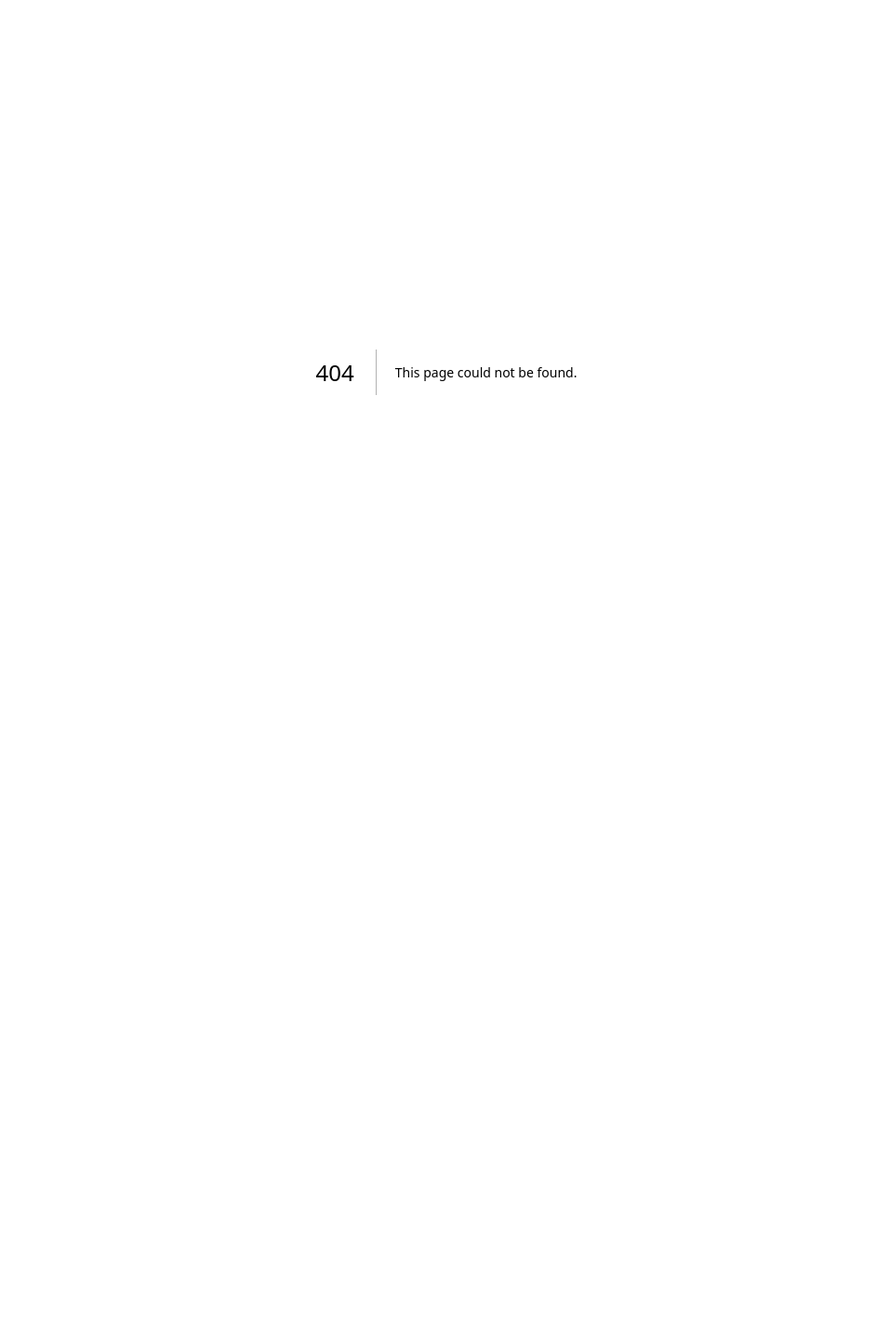
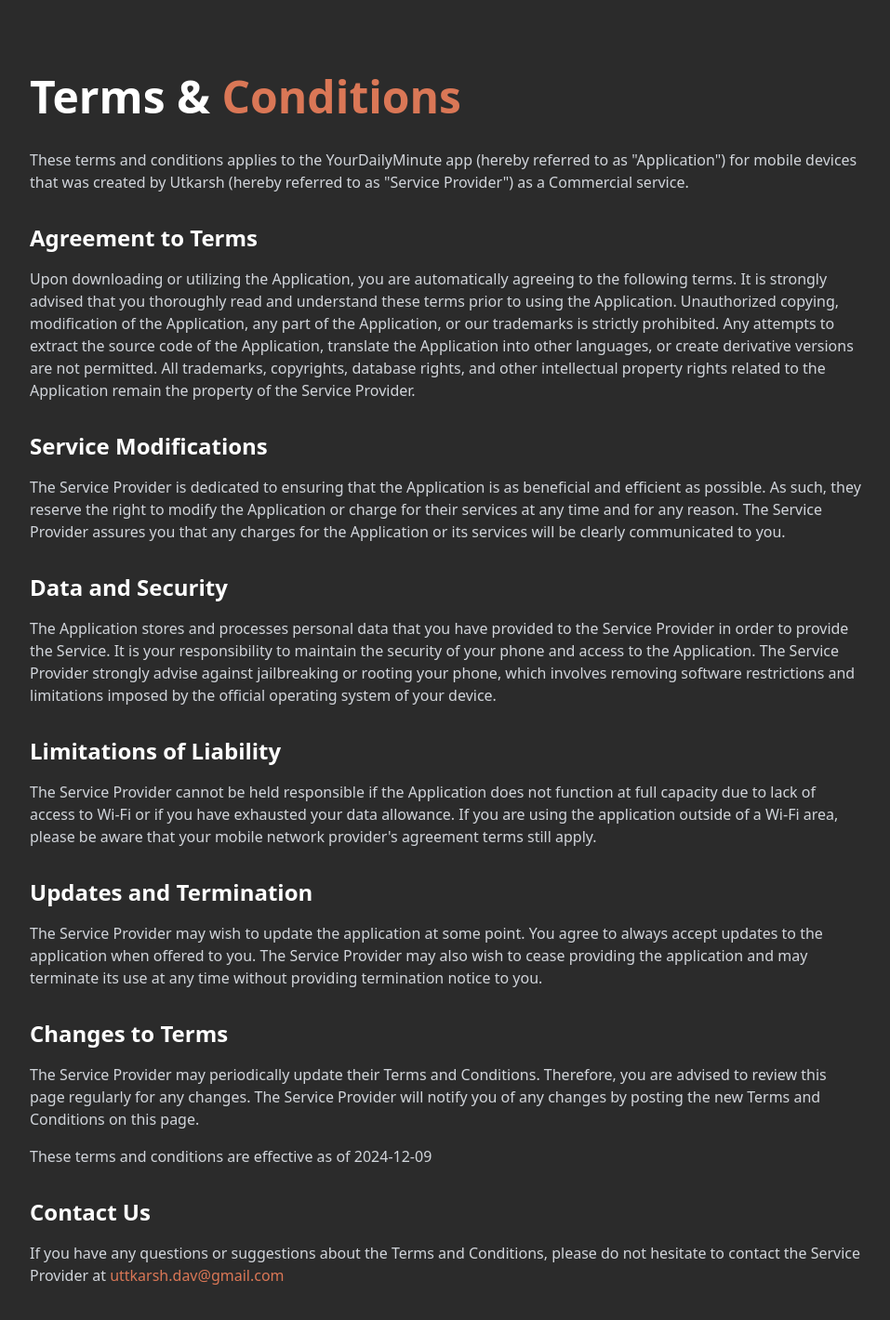
Before and after one commit to Utkarsh4517/yourdailyminute-landing-page, a Next.js app: page /terms in a window 1280 px wide. Before the commit this address had no page. Shown: the top 1420 px of the page at 93% size, without its empty margins (160-1117 px from the left). Before the commit the page ends 800 px from the top, so only its background shows below. Built offline with nearby package versions, Linux system fonts and the light colour scheme.

Commit message:
created terms page

```diff
--- a/src/app/page.tsx
+++ b/src/app/page.tsx
@@ -161,13 +161,13 @@
                 Privacy Policy
               </Link>
               <a
-                href="#"
+                href="/terms"
                 className="text-gray-300 hover:text-primary transition"
               >
                 Terms of Service
               </a>
               <a
-                href="mailto:contact@yourdailyminute.app"
+                href="mailto:uttkarsh.dav@gmail.com"
                 className="text-gray-300 hover:text-primary transition"
               >
                 Contact
--- /dev/null
+++ b/src/app/terms/page.tsx
@@ -0,0 +1,93 @@
+export default function TermsOfService() {
+    return (
+      <div className="min-h-screen bg-background text-foreground">
+        <div className="container mx-auto px-4 py-20">
+          <div className="max-w-4xl mx-auto space-y-8">
+            <h1 className="text-4xl md:text-5xl font-bold mb-8">
+              Terms & <span className="text-primary">Conditions</span>
+            </h1>
+
+            <section className="space-y-4">
+              <p className="text-gray-300">
+                These terms and conditions applies to the YourDailyMinute app (hereby referred to as "Application")
+                for mobile devices that was created by Utkarsh (hereby referred to as "Service Provider") as a Commercial service.
+              </p>
+            </section>
+
+            <section className="space-y-4">
+              <h2 className="text-2xl font-bold">Agreement to Terms</h2>
+              <p className="text-gray-300">
+                Upon downloading or utilizing the Application, you are automatically agreeing to the following terms.
+                It is strongly advised that you thoroughly read and understand these terms prior to using the Application.
+                Unauthorized copying, modification of the Application, any part of the Application, or our trademarks is
+                strictly prohibited. Any attempts to extract the source code of the Application, translate the Application
+                into other languages, or create derivative versions are not permitted. All trademarks, copyrights, database
+                rights, and other intellectual property rights related to the Application remain the property of the Service Provider.
+              </p>
+            </section>
+
+            <section className="space-y-4">
+              <h2 className="text-2xl font-bold">Service Modifications</h2>
+              <p className="text-gray-300">
+                The Service Provider is dedicated to ensuring that the Application is as beneficial and efficient as possible.
+                As such, they reserve the right to modify the Application or charge for their services at any time and for
+                any reason. The Service Provider assures you that any charges for the Application or its services will be
+                clearly communicated to you.
+              </p>
+            </section>
+
+            <section className="space-y-4">
+              <h2 className="text-2xl font-bold">Data and Security</h2>
+              <p className="text-gray-300">
+                The Application stores and processes personal data that you have provided to the Service Provider in order
+                to provide the Service. It is your responsibility to maintain the security of your phone and access to the
+                Application. The Service Provider strongly advise against jailbreaking or rooting your phone, which involves
+                removing software restrictions and limitations imposed by the official operating system of your device.
+              </p>
+            </section>
+
+            <section className="space-y-4">
+              <h2 className="text-2xl font-bold">Limitations of Liability</h2>
+              <p className="text-gray-300">
+                The Service Provider cannot be held responsible if the Application does not function at full capacity due
+                to lack of access to Wi-Fi or if you have exhausted your data allowance. If you are using the application
+                outside of a Wi-Fi area, please be aware that your mobile network provider's agreement terms still apply.
+              </p>
+            </section>
+
+            <section className="space-y-4">
+              <h2 className="text-2xl font-bold">Updates and Termination</h2>
+              <p className="text-gray-300">
+                The Service Provider may wish to update the application at some point. You agree to always accept updates
+                to the application when offered to you. The Service Provider may also wish to cease providing the application
+                and may terminate its use at any time without providing termination notice to you.
+              </p>
+            </section>
+
+            <section className="space-y-4">
+              <h2 className="text-2xl font-bold">Changes to Terms</h2>
+              <p className="text-gray-300">
+                The Service Provider may periodically update their Terms and Conditions. Therefore, you are advised to
+                review this page regularly for any changes. The Service Provider will notify you of any changes by posting
+                the new Terms and Conditions on this page.
+              </p>
+              <p className="text-gray-300">
+                These terms and conditions are effective as of 2024-12-09
+              </p>
+            </section>
+
+            <section className="space-y-4">
+              <h2 className="text-2xl font-bold">Contact Us</h2>
+              <p className="text-gray-300">
+                If you have any questions or suggestions about the Terms and Conditions, please do not hesitate to contact
+                the Service Provider at{' '}
+                <a href="mailto:uttkarsh.dav@gmail.com" className="text-primary hover:underline">
+                  uttkarsh.dav@gmail.com
+                </a>
+              </p>
+            </section>
+          </div>
+        </div>
+      </div>
+    );
+  }
```
